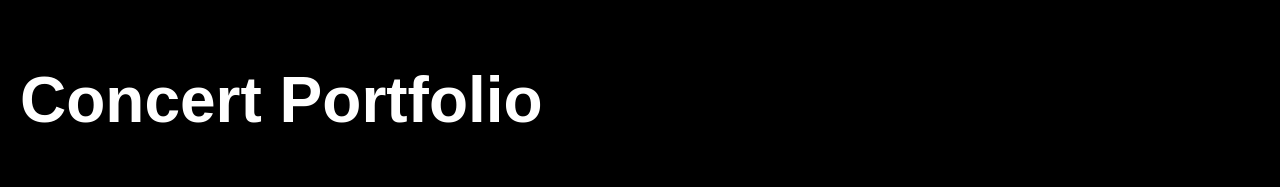
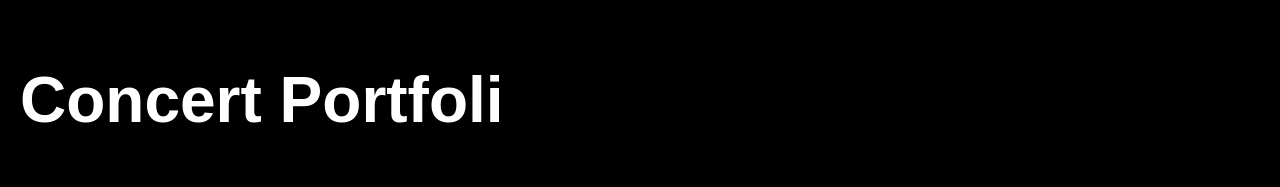
Before and after one commit to johnclimie/concertportfolio, a React (Create React App) app: page / in a window 1280 px wide. Shown: the top 187 px of the page. Built offline with nearby package versions, Linux system fonts and the light colour scheme; a web font is replaced by a local one.

Commit message:
Test from MacBook

```diff
--- a/src/App.js
+++ b/src/App.js
@@ -15,7 +15,7 @@ function App() {
       <>
         <nav id='header'>
           <a href="/" id='home-link'>
-            <h1 id='page-title'>Concert Portfolio</h1>
+            <h1 id='page-title'>Concert Portfoli</h1>
           </a>
         </nav>
 
```
